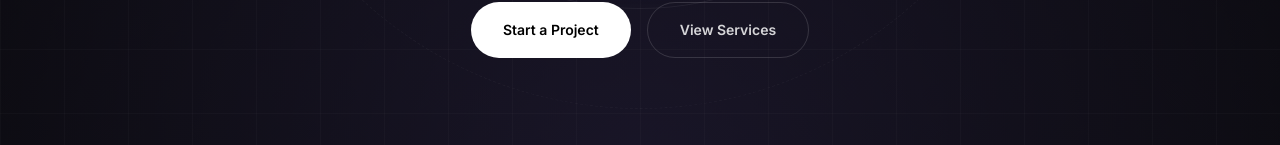
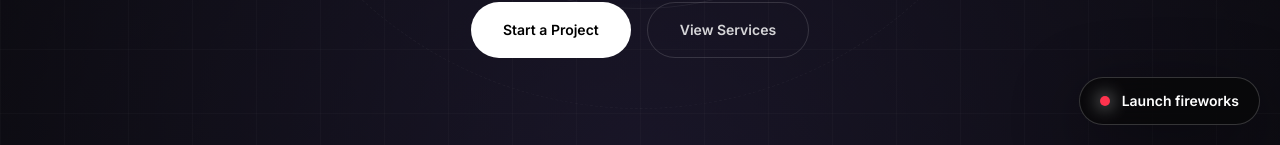
Before and after one commit to 3kpro/3kpro-website, a Next.js app: page / in a window 1280 px wide. Shown: the part 655-800 px from the top of the page. Built offline with nearby package versions, Linux system fonts and the light colour scheme; no server answers.

Commit message:
Add fourth of July fireworks button

```diff
--- a/app/layout.tsx
+++ b/app/layout.tsx
@@ -1,6 +1,7 @@
 import type { Metadata, Viewport } from 'next'
 import './globals.css'
 import { GoogleAnalytics } from '@next/third-parties/google'
+import FireworksButton from '@/components/FireworksButton'
 
 const googleSiteVerification = process.env.NEXT_PUBLIC_GOOGLE_SITE_VERIFICATION
 
@@ -249,7 +250,10 @@ export default function RootLayout({
           dangerouslySetInnerHTML={{ __html: JSON.stringify(jsonLd) }}
         />
       </head>
-      <body>{children}</body>
+      <body>
+        {children}
+        <FireworksButton />
+      </body>
       <GoogleAnalytics gaId={process.env.NEXT_PUBLIC_GA_MEASUREMENT_ID || ''} />
     </html>
   )
--- /dev/null
+++ b/components/FireworksButton.tsx
@@ -0,0 +1,158 @@
+'use client'
+
+import { useCallback, useEffect, useRef, useState } from 'react'
+
+type Particle = {
+  x: number
+  y: number
+  vx: number
+  vy: number
+  life: number
+  maxLife: number
+  size: number
+  color: string
+}
+
+const colors = ['#ff334e', '#ffffff', '#3772ff', '#ffd166', '#19e06f']
+
+function randomBetween(min: number, max: number) {
+  return min + Math.random() * (max - min)
+}
+
+export default function FireworksButton() {
+  const canvasRef = useRef<HTMLCanvasElement | null>(null)
+  const particlesRef = useRef<Particle[]>([])
+  const frameRef = useRef<number | null>(null)
+  const [armed, setArmed] = useState(false)
+
+  const stopAnimation = useCallback(() => {
+    if (frameRef.current !== null) {
+      cancelAnimationFrame(frameRef.current)
+      frameRef.current = null
+    }
+  }, [])
+
+  const sizeCanvas = useCallback(() => {
+    const canvas = canvasRef.current
+    if (!canvas) return
+
+    const pixelRatio = window.devicePixelRatio || 1
+    canvas.width = Math.floor(window.innerWidth * pixelRatio)
+    canvas.height = Math.floor(window.innerHeight * pixelRatio)
+    canvas.style.width = `${window.innerWidth}px`
+    canvas.style.height = `${window.innerHeight}px`
+
+    const context = canvas.getContext('2d')
+    if (context) {
+      context.setTransform(pixelRatio, 0, 0, pixelRatio, 0, 0)
+    }
+  }, [])
+
+  const animate = useCallback(() => {
+    const canvas = canvasRef.current
+    const context = canvas?.getContext('2d')
+    if (!canvas || !context) return
+
+    context.clearRect(0, 0, window.innerWidth, window.innerHeight)
+
+    particlesRef.current = particlesRef.current
+      .map((particle) => ({
+        ...particle,
+        x: particle.x + particle.vx,
+        y: particle.y + particle.vy,
+        vx: particle.vx * 0.985,
+        vy: particle.vy * 0.985 + 0.045,
+        life: particle.life - 1,
+      }))
+      .filter((particle) => particle.life > 0)
+
+    for (const particle of particlesRef.current) {
+      const alpha = Math.max(particle.life / particle.maxLife, 0)
+      context.globalAlpha = alpha
+      context.fillStyle = particle.color
+      context.shadowBlur = 18
+      context.shadowColor = particle.color
+      context.beginPath()
+      context.arc(particle.x, particle.y, particle.size, 0, Math.PI * 2)
+      context.fill()
+    }
+
+    context.globalAlpha = 1
+    context.shadowBlur = 0
+
+    if (particlesRef.current.length > 0) {
+      frameRef.current = requestAnimationFrame(animate)
+    } else {
+      stopAnimation()
+      setArmed(false)
+    }
+  }, [stopAnimation])
+
+  const launchBurst = useCallback((x: number, y: number, count: number) => {
+    const burst: Particle[] = Array.from({ length: count }, (_, index) => {
+      const angle = (Math.PI * 2 * index) / count + randomBetween(-0.12, 0.12)
+      const speed = randomBetween(2.2, 7.2)
+
+      return {
+        x,
+        y,
+        vx: Math.cos(angle) * speed,
+        vy: Math.sin(angle) * speed,
+        life: randomBetween(46, 78),
+        maxLife: 78,
+        size: randomBetween(1.4, 3.2),
+        color: colors[Math.floor(Math.random() * colors.length)],
+      }
+    })
+
+    particlesRef.current.push(...burst)
+  }, [])
+
+  const launchFireworks = useCallback(() => {
+    sizeCanvas()
+    setArmed(true)
+
+    const reduceMotion = window.matchMedia('(prefers-reduced-motion: reduce)').matches
+    const burstCount = reduceMotion ? 2 : 5
+    const particleCount = reduceMotion ? 34 : 76
+
+    for (let index = 0; index < burstCount; index += 1) {
+      const x = randomBetween(window.innerWidth * 0.18, window.innerWidth * 0.82)
+      const y = randomBetween(window.innerHeight * 0.18, window.innerHeight * 0.54)
+      window.setTimeout(() => launchBurst(x, y, particleCount), index * 150)
+    }
+
+    if (frameRef.current === null) {
+      frameRef.current = requestAnimationFrame(animate)
+    }
+  }, [animate, launchBurst, sizeCanvas])
+
+  useEffect(() => {
+    sizeCanvas()
+    window.addEventListener('resize', sizeCanvas)
+
+    return () => {
+      window.removeEventListener('resize', sizeCanvas)
+      stopAnimation()
+    }
+  }, [sizeCanvas, stopAnimation])
+
+  return (
+    <>
+      <canvas
+        ref={canvasRef}
+        aria-hidden="true"
+        className="pointer-events-none fixed inset-0 z-[9998]"
+      />
+      <button
+        type="button"
+        onClick={launchFireworks}
+        className="fixed bottom-5 right-5 z-[9999] inline-flex min-h-12 items-center gap-3 rounded-full border border-white/18 bg-[#08080a]/88 px-5 text-sm font-semibold text-white shadow-[0_18px_70px_rgba(0,0,0,0.45)] backdrop-blur-xl transition hover:border-white/36 hover:bg-white hover:text-black focus:outline-none focus:ring-2 focus:ring-white/60"
+        aria-label="Launch fireworks"
+      >
+        <span className={`h-2.5 w-2.5 rounded-full ${armed ? 'bg-[#19e06f]' : 'bg-[#ff334e]'} shadow-[0_0_18px_currentColor]`} />
+        Launch fireworks
+      </button>
+    </>
+  )
+}
```
